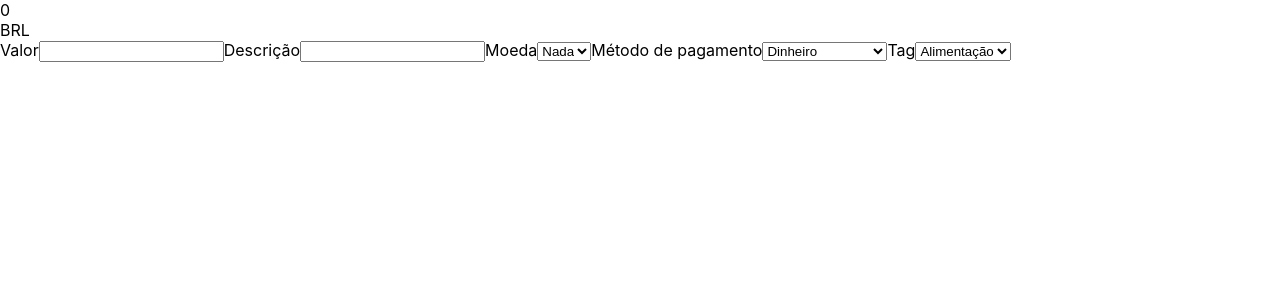
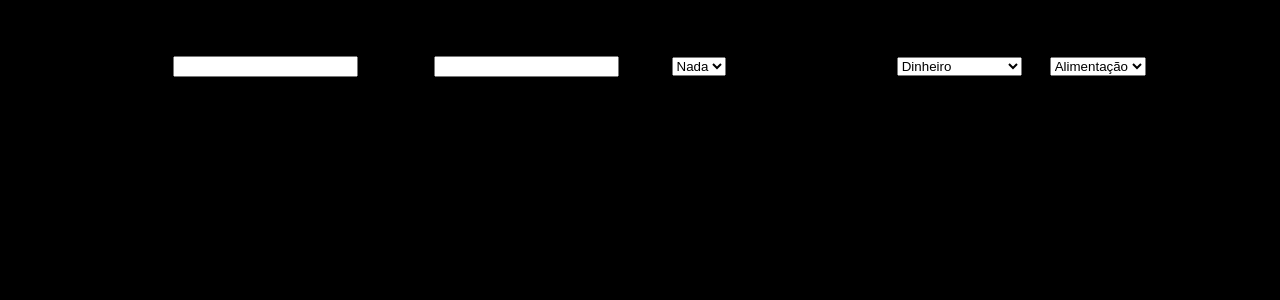
Before and after one commit to cae07/sd-013-a-project-trybewallet, a React (Create React App) app: page /carteira in a window 1280 px wide. Shown: the top 300 px of the page. Built offline with nearby package versions, Linux system fonts and the light colour scheme.

Commit message:
Requisitos 3

```diff
--- a/src/App.css
+++ b/src/App.css
@@ -1,5 +1,10 @@
 .App {
+  margin-top: 15px;
   text-align: center;
+}
+
+body {
+  background-color: black;
 }
 
 .App-logo {
--- a/src/App.js
+++ b/src/App.js
@@ -1,4 +1,5 @@
 import React from 'react';
+import './App.css';
 import {
   Switch,
   Route,
@@ -8,7 +9,7 @@ import Login from './pages/Login';
 
 function App() {
   return (
-    <div>
+    <div className="App">
       <Switch>
         <Route exact path="/" component={ Login } />
         <Route exact path="/carteira" component={ Wallet } />
--- a/src/pages/Login.js
+++ b/src/pages/Login.js
@@ -1,5 +1,7 @@
 import React from 'react';
+import { connect } from 'react-redux';
 import { Redirect } from 'react-router';
+import { salvarStore } from '../actions';
 
 class Login extends React.Component {
   constructor() {
@@ -72,6 +74,9 @@ class Login extends React.Component {
   }
 
   handleClick() {
+    const { sendEmail } = this.props;
+    const { email } = this.state;
+    sendEmail(email);
     return this.setState({ redirect: true });
   }
 
@@ -80,6 +85,11 @@ class Login extends React.Component {
     if (redirect) return <Redirect to="/carteira" />;
     return (
       <form>
+        <img
+          className="App-logo"
+          src="http://www.w3.org/2000/svg"
+          alt="logo"
+        />
         <label htmlFor="emailLabel">
           <input
             data-testid="email-input"
@@ -115,4 +125,8 @@ class Login extends React.Component {
   }
 }
 
-export default Login;
+const mapDispatchToProps = (dispatch) => ({
+  sendEmail: (email) => dispatch(salvarStore(email)),
+});
+
+export default connect(null, mapDispatchToProps)(Login);
--- a/src/reducers/user.js
+++ b/src/reducers/user.js
@@ -2,8 +2,7 @@
 import { USER_ACTION } from '../actions';
 
 const initialState = {
-  email: 'abc',
-
+  email: '',
 };
 
 const user = (state = initialState, action) => {
```
